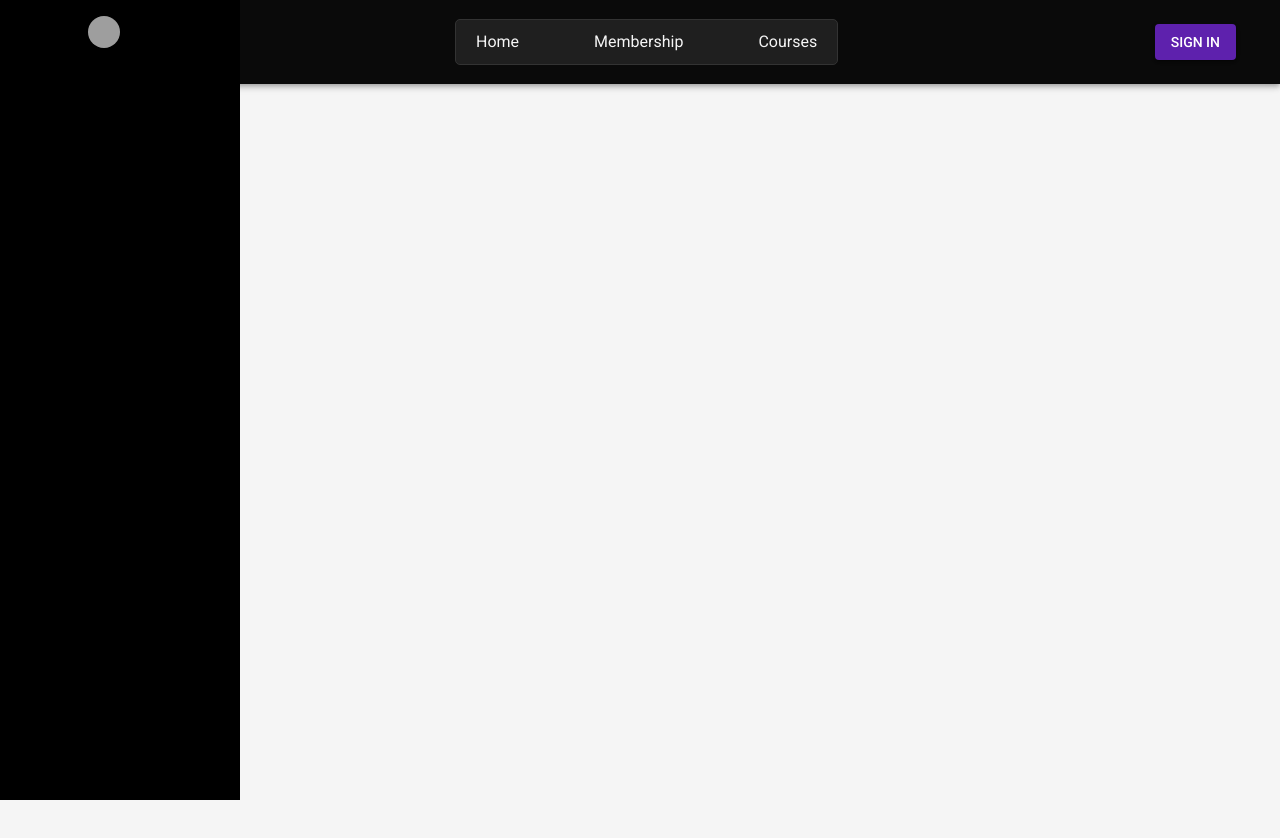
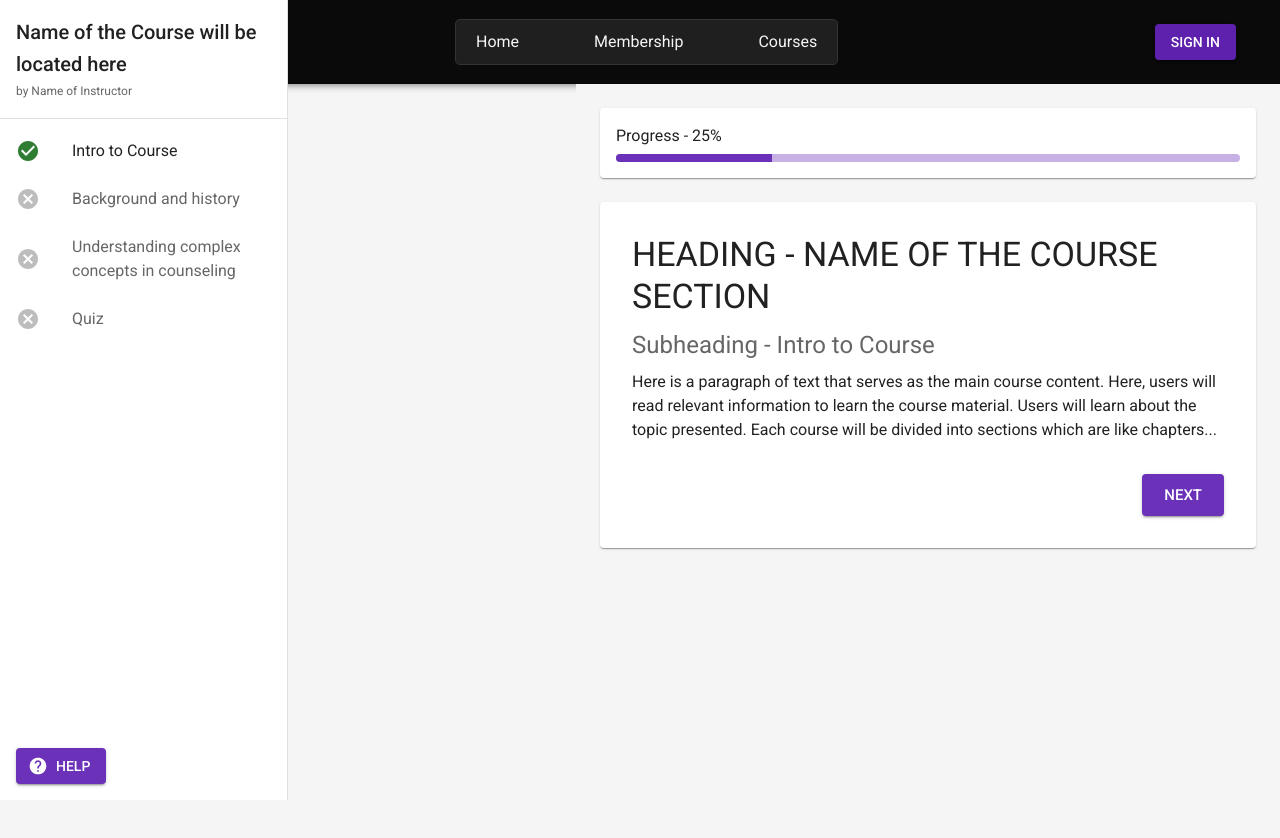
Before and after one commit to danforsomereason/LucidCEU, a React (Vite) app: page /lesson in a window 1280 px wide. Shown: the top 838 px of the page. Before the commit the page ends 800 px from the top, so only its background shows below. Built offline with nearby package versions, Linux system fonts and the light colour scheme; grey boxes are pictures that could not be loaded.

Commit message:
Start lesson page, build user model

```diff
--- a/src/screens/Lesson.tsx
+++ b/src/screens/Lesson.tsx
@@ -1,12 +1,172 @@
-import React from "react";
-import Sidebar from "../components/Sidebar";
+import React from 'react';
+import {
+  Box,
+  Typography,
+  Paper,
+  Button,
+  LinearProgress,
+  Drawer,
+  List,
+  ListItem,
+  ListItemIcon,
+  ListItemText,
+  styled,
+  useTheme
+} from '@mui/material';
+import CheckCircleIcon from '@mui/icons-material/CheckCircle';
+import CancelIcon from '@mui/icons-material/Cancel';
+import HelpIcon from '@mui/icons-material/Help';
 
-const Lesson: React.FC = () => {
-    return (
-        <>
-            <Sidebar />
-        </>
-    );
+// Constants
+const DRAWER_WIDTH = 288;
+
+// Types
+interface Section {
+  id: number;
+  title: string;
+  completed: boolean;
+}
+
+interface CourseProgress {
+  completed: number;
+  total: number;
+}
+
+// Styled components
+const Main = styled('main', { shouldForwardProp: (prop) => prop !== 'open' })<{
+  open?: boolean;
+}>(({ theme }) => ({
+  flexGrow: 1,
+  padding: theme.spacing(3),
+  marginLeft: DRAWER_WIDTH,
+  backgroundColor: theme.palette.grey[100],
+  minHeight: '100vh',
+  overflow: 'auto'
+}));
+
+const DrawerHeader = styled('div')(({ theme }) => ({
+  padding: theme.spacing(2),
+  backgroundColor: theme.palette.background.paper,
+  borderBottom: `1px solid ${theme.palette.divider}`,
+}));
+
+const StyledDrawer = styled(Drawer)(() => ({
+  width: DRAWER_WIDTH,
+  flexShrink: 0,
+  '& .MuiDrawer-paper': {
+    width: DRAWER_WIDTH,
+    boxSizing: 'border-box',
+  },
+}));
+
+const LessonPage: React.FC = () => {
+  const theme = useTheme();
+
+  // Sample data - replace with your actual data
+  const sections: Section[] = [
+    { id: 1, title: 'Intro to Course', completed: true },
+    { id: 2, title: 'Background and history', completed: false },
+    { id: 3, title: 'Understanding complex concepts in counseling', completed: false },
+    { id: 4, title: 'Quiz', completed: false }
+  ];
+
+  const progress: CourseProgress = {
+    completed: 1,
+    total: sections.length
+  };
+
+  const progressPercentage = (progress.completed / progress.total) * 100;
+
+  return (
+    <Box sx={{ display: 'flex' }}>
+      <StyledDrawer
+        variant="permanent"
+        anchor="left"
+      >
+        <DrawerHeader>
+          <Typography variant="h6">
+            Name of the Course will be located here
+          </Typography>
+          <Typography variant="caption" color="text.secondary">
+            by Name of Instructor
+          </Typography>
+        </DrawerHeader>
+
+        <List>
+          {sections.map((section) => (
+            <ListItem
+              key={section.id}
+              sx={{
+                '&:hover': {
+                  backgroundColor: theme.palette.action.hover,
+                },
+              }}
+            >
+              <ListItemIcon>
+                {section.completed ? (
+                  <CheckCircleIcon color="success" />
+                ) : (
+                  <CancelIcon color="disabled" />
+                )}
+              </ListItemIcon>
+              <ListItemText
+                primary={section.title}
+                sx={{
+                  '& .MuiListItemText-primary': {
+                    color: section.completed ? 'text.primary' : 'text.secondary',
+                  },
+                }}
+              />
+            </ListItem>
+          ))}
+        </List>
+
+        <Box sx={{ position: 'absolute', bottom: theme.spacing(2), left: theme.spacing(2) }}>
+          <Button
+            variant="contained"
+            color="primary"
+            startIcon={<HelpIcon />}
+          >
+            HELP
+          </Button>
+        </Box>
+      </StyledDrawer>
+
+      <Main>
+        <Paper sx={{ p: 2, mb: 3 }}>
+          <Typography variant="body1" gutterBottom>
+            Progress - {progressPercentage}%
+          </Typography>
+          <LinearProgress
+            variant="determinate"
+            value={progressPercentage}
+            sx={{ height: 8, borderRadius: 4 }}
+          />
+        </Paper>
+
+        <Paper sx={{ p: 4, maxWidth: 'lg', mx: 'auto' }}>
+          <Typography variant="h4" gutterBottom>
+            HEADING - NAME OF THE COURSE SECTION
+          </Typography>
+          <Typography variant="h5" color="text.secondary" gutterBottom>
+            Subheading - Intro to Course
+          </Typography>
+          <Typography variant="body1" paragraph>
+            Here is a paragraph of text that serves as the main course content.
+            Here, users will read relevant information to learn the course material.
+            Users will learn about the topic presented. Each course will be divided
+            into sections which are like chapters...
+          </Typography>
+
+          <Box sx={{ display: 'flex', justifyContent: 'flex-end', mt: 4 }}>
+            <Button variant="contained" color="primary" size="large">
+              NEXT
+            </Button>
+          </Box>
+        </Paper>
+      </Main>
+    </Box>
+  );
 };
 
-export default Lesson;
+export default LessonPage;
```
Also changed, not shown: 1 other file (tests, documents, lock files or other folders).
